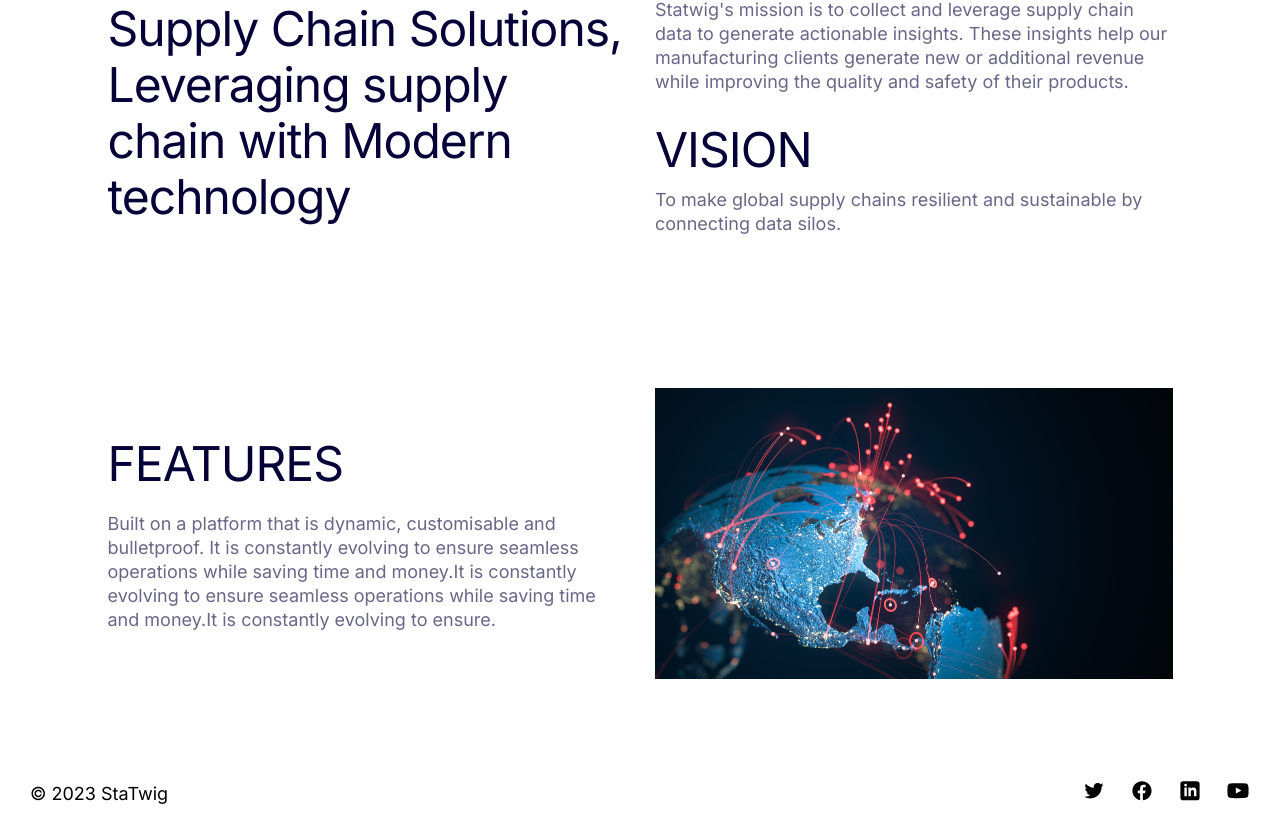
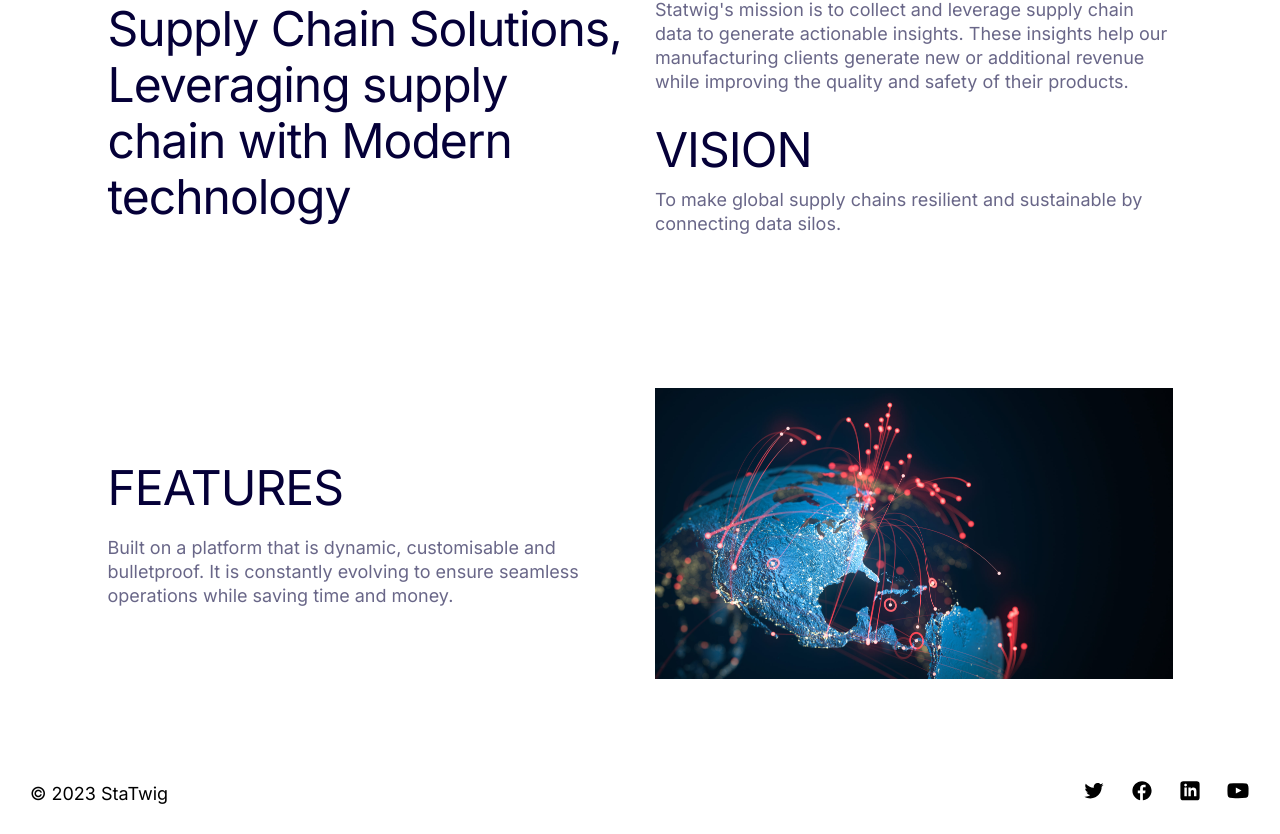
Before and after one commit to ShubhamParkhi/Statwig, a Next.js app: page /about-us in a window 1280 px wide. Shown: the part 817-1651 px from the top of the page. Built offline with nearby package versions, Linux system fonts and the light colour scheme.

Commit message:
Update features-about.tsx

```diff
--- a/components/features-about.tsx
+++ b/components/features-about.tsx
@@ -12,9 +12,7 @@ const FeaturesAbout: NextPage = () => {
           <div className="text-lg leading-[24px] text-midnightblue-200">
             Built on a platform that is dynamic, customisable and bulletproof.
             It is constantly evolving to ensure seamless operations while saving
-            time and money.It is constantly evolving to ensure seamless
-            operations while saving time and money.It is constantly evolving to
-            ensure.
+            time and money.
           </div>
         </div>
         <Image
```
